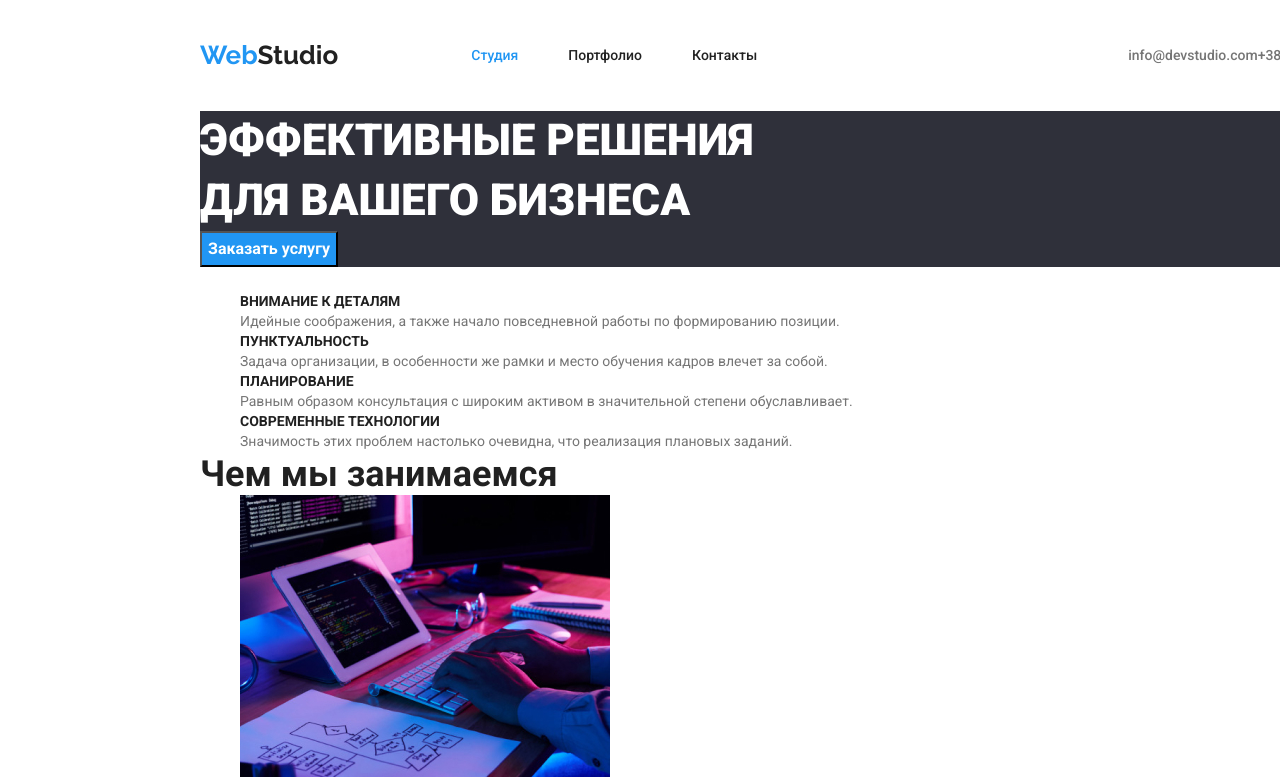
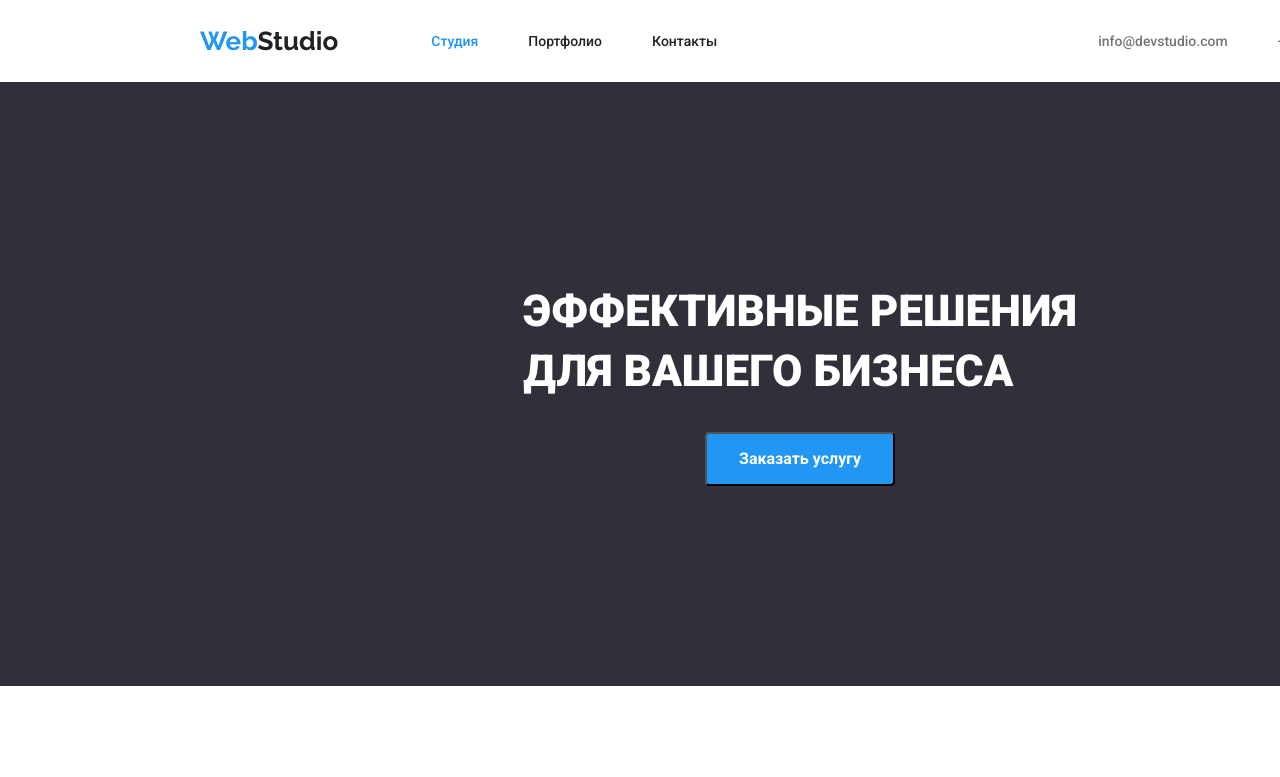
Before and after one commit to darkeden48/goit-markup-hw-03, a plain HTML site: page index.html in a window 1280 px wide. Shown: the top 777 px of the page. Drawn offline with nearby package versions, Linux system fonts and the light colour scheme.

Commit message:
first-work-three

```diff
--- a/css/styles.css
+++ b/css/styles.css
@@ -46,20 +46,21 @@ body{
     }
  /* HEADER */
  .header{
-     display:flex;
-     align-items: center;
-     margin-top: 40px;
-     margin-bottom: 40px;
-
-
- }
+    display:flex;
+    align-items: center;
+    }
  .nav{
      display:flex;
      align-items: center;
  }
  .menu-list{
      display: flex;
-
+     padding-left: 0;
+     margin-right: 331px;
+}
+ .item{
+     padding-bottom: 32px;
+     padding-top: 32px;
  }
  .item:not(:first-child) {
      margin-left: 50px;
@@ -69,7 +70,10 @@ body{
  }
  .contacts-list{
      display: flex;
-     margin-left: 331px;
+     padding-left: 0;
+ }
+ .header-contact:last-child{
+     margin-left: 50px;
  }
  .web, .studio{
     font-family: Raleway;
@@ -86,8 +90,6 @@ body{
     font-size: 14px;
     line-height: 1.14;
     color:inherit;
-    padding-top: 32px;
-    padding-bottom: 32px;
  }
  .menu-element:focus, .menu-element:hover {
      color:var(--animation-links);
@@ -136,12 +138,26 @@ body{
 
  /* INDEX-MAIN */
  /* hero-section */
+ .section{
+     padding-bottom: 94px;
+     padding-top: 94px;
+ }
  .shadow-title{
      color: var(--shadow-title);
  }
  .hero{
      background-color: var(--background-hero);
      color: var(--hero-color);
+     display: flex;
+     flex-direction: column;
+     align-items: center;
+     padding-top: 200px;
+     padding-bottom: 200px;
+     margin-left: -200px;
+     margin-right: -200px;
+ }
+ .hero-text{
+     margin-bottom: 30px;
  }
  .hero-text{
     font-weight: 900;
@@ -157,12 +173,25 @@ body{
      font-size: 16px;
      line-height: 1.87;
      cursor:pointer;
+     padding: 10px 32px 10px 32px;
+     border-radius: 4px;
 }
 /* section-one */
+.list-first{
+    display: flex;
+    letter-spacing: 0.03em;
+}
+.list-first .item-first{
+    width: 270px;
+}
+.list-first .item-first:not(:first-child){
+    margin-left: 30px;
+}
 .title-first{
     font-weight: bold;
     font-size: 14px;
     line-height: 1.14;
+    margin-bottom: 10px;
 }
 .text-first{
     font-size: 14px;
--- a/index.html
+++ b/index.html
@@ -26,32 +26,32 @@
         </ul>
     </header>
     <main>
-        <section class="hero">
+        <section class="hero section">
             <h1 class="hero-text">ЭФФEКТИВНЫЕ РЕШЕНИЯ<br>ДЛЯ ВАШЕГО БИЗНЕСА</h1>
             <button class="hero-button" type="button">Заказать услугу</button>
         </section>
-        <section>
+        <section class="section">
             <h2 class="shadow-title">Примеры работ</h2>
-            <ul >
-                <li>
+            <ul class="list-first">
+                <li class="item-first">
                     <h3 class="title-first">ВНИМАНИЕ К ДЕТАЛЯМ</h3>
                     <p class="text-first">Идейные соображения, а также начало повседневной работы по формированию позиции.</p>
                 </li>
-                <li>
+                <li class="item-first">
                     <h3 class="title-first">ПУНКТУАЛЬНОСТЬ</h3>
                     <p class="text-first">Задача организации, в особенности же рамки и место обучения кадров влечет за собой.</p>
                 </li>
-                <li>
+                <li class="item-first">
                     <h3 class="title-first">ПЛАНИРОВАНИЕ</h3>
                     <p class="text-first">Равным образом консультация с широким активом в значительной степени обуславливает.</p>
                 </li>
-                <li>
+                <li class="item-first">
                     <h3 class="title-first">СОВРЕМЕННЫЕ ТЕХНОЛОГИИ</h3>
                     <p class="text-first">Значимость этих проблем настолько очевидна, что реализация плановых заданий.</p>
                 </li>
             </ul>
         </section>
-        <section>
+        <section class="section">
             <h2 class="second-title">Чем мы занимаемся</h2>
             <ul>
                 <li><img src="images/codding.jpg" alt="codding" width=370></li>
@@ -59,7 +59,7 @@
                 <li><img src="images/disign.jpg" alt="design" width=370></li>
             </ul>
         </section>
-        <section class="section-three">
+        <section class="section-three section">
             <h2 class="title-three">Наша команда</h2>
             <ul>
                 <li>
```
